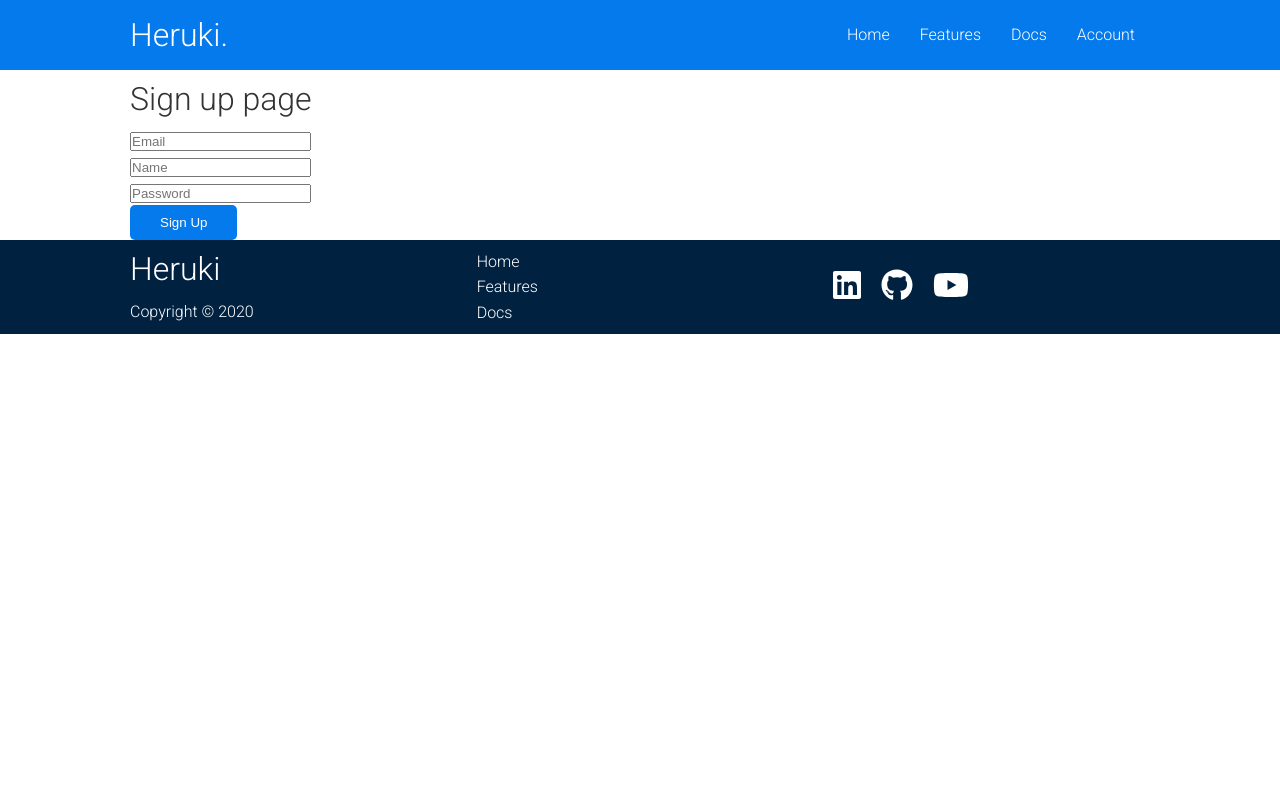
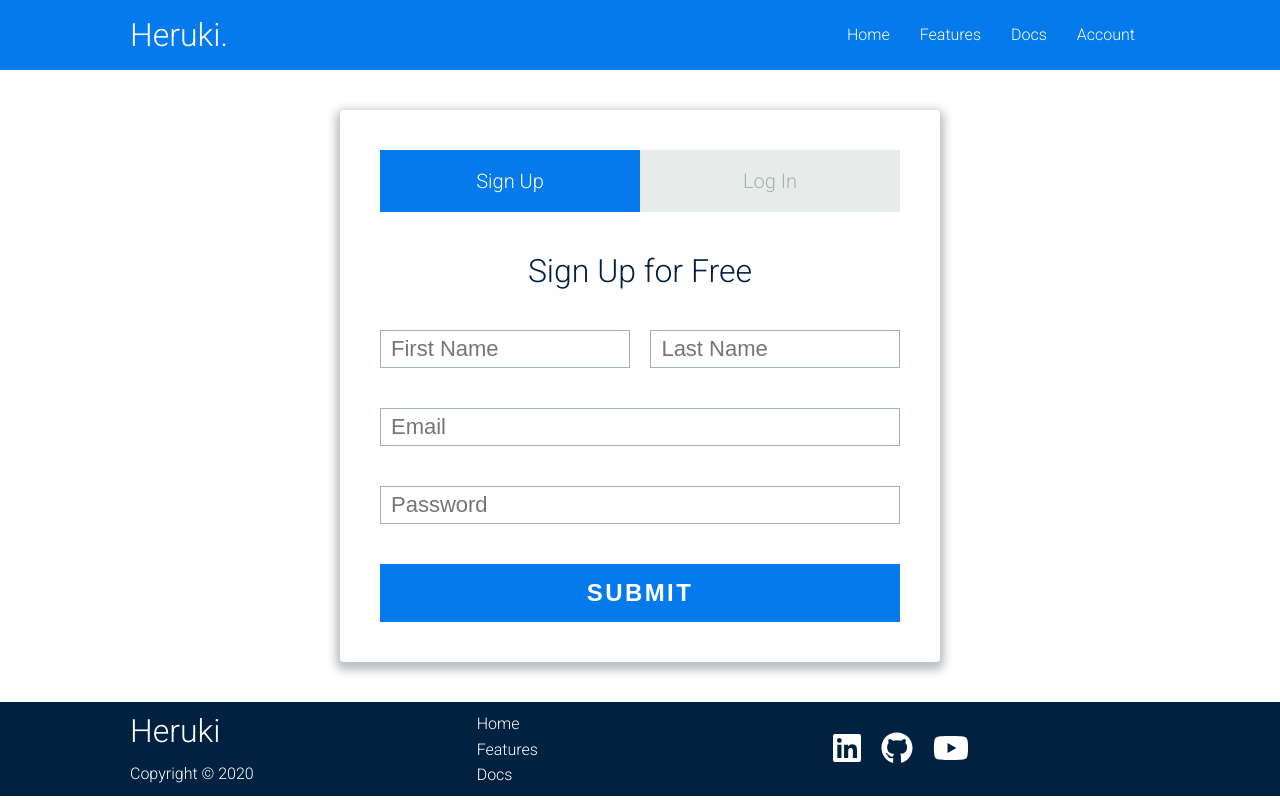
Before and after one commit to codepply/heruki, a React (Create React App) app: page /account in a window 1280 px wide. Built offline with nearby package versions, Linux system fonts and the light colour scheme.

Commit message:
login page added

```diff
--- a/src/index.css
+++ b/src/index.css
@@ -540,6 +540,134 @@ pre {
 	grid-column: 1 / span 2;
 }
 
+/* Login Box */
+
+.form input,
+textarea {
+	font-size: 22px;
+	display: block;
+	width: 100%;
+	height: 100%;
+	padding: 5px 10px;
+	background: none;
+	background-image: none;
+	border: 1px solid #a0b3b0;
+	color: var(--dark-color);
+	border-radius: 0;
+	transition: border-color 0.25s ease, box-shadow 0.25s ease;
+}
+input:focus,
+textarea:focus {
+	outline: 0;
+	border-color: #1ab188;
+}
+
+textarea {
+	border: 2px solid #a0b3b0;
+	resize: vertical;
+}
+
+.field-wrap {
+	position: relative;
+	margin-bottom: 40px;
+}
+
+.top-row:after {
+	content: "";
+	display: table;
+	clear: both;
+}
+.top-row > div {
+	float: left;
+	width: 48%;
+	margin-right: 4%;
+}
+
+.top-row > div:last-child {
+	margin: 0;
+}
+
+.button {
+	border: 0;
+	outline: none;
+	border-radius: 0;
+	padding: 15px 0;
+	font-size: 1.5rem;
+	font-weight: 600;
+	text-transform: uppercase;
+	letter-spacing: 0.1em;
+	background: var(--primary-color);
+	color: #ffffff;
+	transition: all 0.5s ease;
+	-webkit-appearance: none;
+}
+.button:hover,
+.button:focus {
+	background: rgba(4, 122, 237, 0.3);
+}
+
+.button-block {
+	display: block;
+	width: 100%;
+}
+.form {
+	padding: 40px;
+	max-width: 600px;
+	margin: 40px auto;
+	border-radius: 4px;
+	box-shadow: 0 4px 10px 4px rgba(19, 35, 47, 0.3);
+}
+
+.form-title {
+	text-align: center;
+	color: var(--dark-color);
+	font-weight: 300;
+	margin: 0 0 40px;
+}
+.a-switch {
+	text-decoration: none;
+	color: #1ab188;
+	transition: 0.5s ease;
+}
+.a-switch:hover {
+	color: rgba(4, 122, 237, 0.3);
+}
+.tab-group {
+	list-style: none;
+	padding: 0;
+	margin: 0 0 40px 0;
+}
+.tab-group:after {
+	content: "";
+	display: table;
+	clear: both;
+}
+.tab-group li .a-switch {
+	display: block;
+	text-decoration: none;
+	padding: 15px;
+	background: rgba(160, 179, 176, 0.25);
+	color: #a0b3b0;
+	font-size: 20px;
+	float: left;
+	width: 50%;
+	text-align: center;
+	cursor: pointer;
+	transition: 0.5s ease;
+}
+
+.tab-group li .a-switch:hover {
+	background: rgba(4, 122, 237, 0.3);
+	color: #ffffff;
+}
+.tab-group .active .a-switch {
+	background: var(--primary-color);
+	color: #ffffff;
+}
+
+.tab-content > div:last-child {
+	display: none;
+}
 /* Animations */
 @keyframes slideInFromLeft {
 	0% {
--- a/src/pages/dashboard.js
+++ b/src/pages/dashboard.js
@@ -1,19 +1,31 @@
 import React, {Component} from "react";
 import Footer from "../components/footer";
+import axios from "axios";
+
+const jwtToken = sessionStorage.getItem("jwtToken");
 
 export default class Dashboard extends Component {
 	state = {
-		displayName: "",
+		name: "",
 		image: "",
 		email: "",
 	};
 
-	componentDidMount(e) {
-		const value = e.target.value;
-		this.setState({
-			...this.state,
-			[e.target.name]: value,
-		});
+	componentDidMount() {
+		axios
+			.get("https://heruki-app.herokuapp.com/auth/user", {
+				headers: {
+					Authorization: jwtToken,
+					Accept: "application/json",
+					"Content-Type": "application/json",
+				},
+			})
+			.then((res) => {
+				this.setState({
+					name: res.data.name,
+					email: res.data.email,
+				});
+			});
 	}
 
 	render() {
@@ -21,8 +33,7 @@ export default class Dashboard extends Component {
 			<>
 				<div className='container'>
 					<h1>Dashboard page. Welcome!</h1>
-					<h3>Hello: {this.state.displayName}</h3>
-					<img src={this.state.image} alt='' />
+					<h3>Hello: {this.state.name}</h3>
 					<h3>Email: {this.state.email}</h3>
 				</div>
 				<Footer />
--- a/src/pages/signup.js
+++ b/src/pages/signup.js
@@ -1,12 +1,24 @@
 import React, {Component} from "react";
 import Footer from "../components/footer";
 import axios from "axios";
+import {Redirect} from "react-router-dom";
 
 export default class SignUp extends Component {
 	state = {
 		email: "",
-		name: "",
+		firstName: "",
+		lastName: "",
 		password: "",
+		switchState: true,
+		loggedIn: false,
+	};
+
+	handleSwitch = () => {
+		this.setState((prevState) => {
+			return {
+				switchState: !prevState.switchState,
+			};
+		});
 	};
 
 	handleInputVals = (e) => {
@@ -19,55 +31,171 @@ export default class SignUp extends Component {
 
 	handleSubmit = (event) => {
 		event.preventDefault();
+		if (this.state.switchState) {
 			axios
 				.post("https://heruki-app.herokuapp.com/auth/sign-up", {
-				data: this.state,
+					data: {
+						name: `${this.state.firstName} ${this.state.lastName}`,
+						email: this.state.email,
+						password: this.state.password,
+					},
 				})
 				.then((res) => {
 					console.log(res);
+					this.setState({
+						email: "",
+						firstName: "",
+						lastName: "",
+						password: "",
 					});
+				});
+		} else {
+			axios
+				.post("https://heruki-app.herokuapp.com/auth/login", {
+					data: {
+						email: this.state.email,
+						password: this.state.password,
+					},
+				})
+				.then((res) => {
+					if (res.status === 200) {
+						sessionStorage.setItem("jwtToken", res.data.token);
+						this.setState({
+							loggedIn: true,
+						});
+					} else {
+						console.log("Something went wrong");
+					}
+					console.log(res);
+				});
+		}
 	};
 
 	render() {
 		return (
 			<>
-				<div className='container'>
-					<h1>Sign up page</h1>
+				{this.state.loggedIn ? <Redirect to='/dashboard' /> : ""}
+				<div className='form'>
+					{/* tab group */}
+					<ul className='tab-group'>
+						<li className={this.state.switchState ? "tab active" : "tab"}>
+							<span className='a-switch' onClick={this.handleSwitch}>
+								Sign Up
+							</span>
+						</li>
+						<li className={this.state.switchState ? "tab" : "tab active"}>
+							<span className='a-switch' onClick={this.handleSwitch}>
+								Log In
+							</span>
+						</li>
+					</ul>
+
+					<div className='tab-content'>
+						{/* Sign up section */}
+						<div
+							id='signup'
+							style={
+								this.state.switchState ? {display: "block"} : {display: "none"}
+							}
+						>
+							<h1 className='form-title'>Sign Up for Free</h1>
 							<form onSubmit={this.handleSubmit}>
-						<div className='form-control'>
+								<div className='top-row'>
+									<div className='field-wrap'>
 										<input
+											type='text'
+											name='firstName'
+											required
+											autoComplete='off'
+											value={this.state.firstName}
+											placeholder='First Name'
+											onChange={this.handleInputVals}
+										/>
+									</div>
+
+									<div className='field-wrap'>
+										<input
+											type='text'
+											name='lastName'
+											placeholder='Last Name'
+											value={this.state.lastName}
+											onChange={this.handleInputVals}
+											required
+											autoComplete='off'
+										/>
+									</div>
+								</div>
+
+								<div className='field-wrap'>
+									<input
+										type='email'
+										name='email'
 										value={this.state.email}
 										onChange={this.handleInputVals}
-								type='text'
-								name='email'
 										placeholder='Email'
 										required
+										autoComplete='off'
 									/>
 								</div>
-						<div className='form-control'>
+
+								<div className='field-wrap'>
 									<input
-								value={this.state.name}
-								onChange={this.handleInputVals}
-								type='text'
-								name='name'
-								placeholder='Name'
-								required
-							/>
-						</div>
-						<div className='form-control'>
-							<input
-								value={this.state.password}
-								onChange={this.handleInputVals}
 										type='password'
 										name='password'
 										placeholder='Password'
+										value={this.state.password}
+										onChange={this.handleInputVals}
 										required
+										autoComplete='off'
 									/>
 								</div>
-						<button type='submit' className='btn btn-primary'>
-							Sign Up
+
+								<button type='submit' className='button button-block'>
+									Submit
 								</button>
 							</form>
+						</div>
+
+						{/* login section */}
+						<div
+							id='login'
+							style={
+								this.state.switchState ? {display: "none"} : {display: "block"}
+							}
+						>
+							<h1 className='form-title'>Welcome Back!</h1>
+
+							<form onSubmit={this.handleSubmit}>
+								<div className='field-wrap'>
+									<input
+										type='email'
+										name='email'
+										placeholder='Email'
+										value={this.state.email}
+										onChange={this.handleInputVals}
+										required
+										autoComplete='off'
+									/>
+								</div>
+
+								<div className='field-wrap'>
+									<input
+										type='password'
+										name='password'
+										placeholder='Password'
+										value={this.state.password}
+										onChange={this.handleInputVals}
+										required
+										autoComplete='off'
+									/>
+								</div>
+
+								<button type='submit' className='button button-block'>
+									Log In
+								</button>
+							</form>
+						</div>
+					</div>
 				</div>
 				<Footer />
 			</>
```
Also changed, not shown: 1 other file (tests, documents, lock files or other folders). Lines whose indentation alone changed are shown as unchanged.
